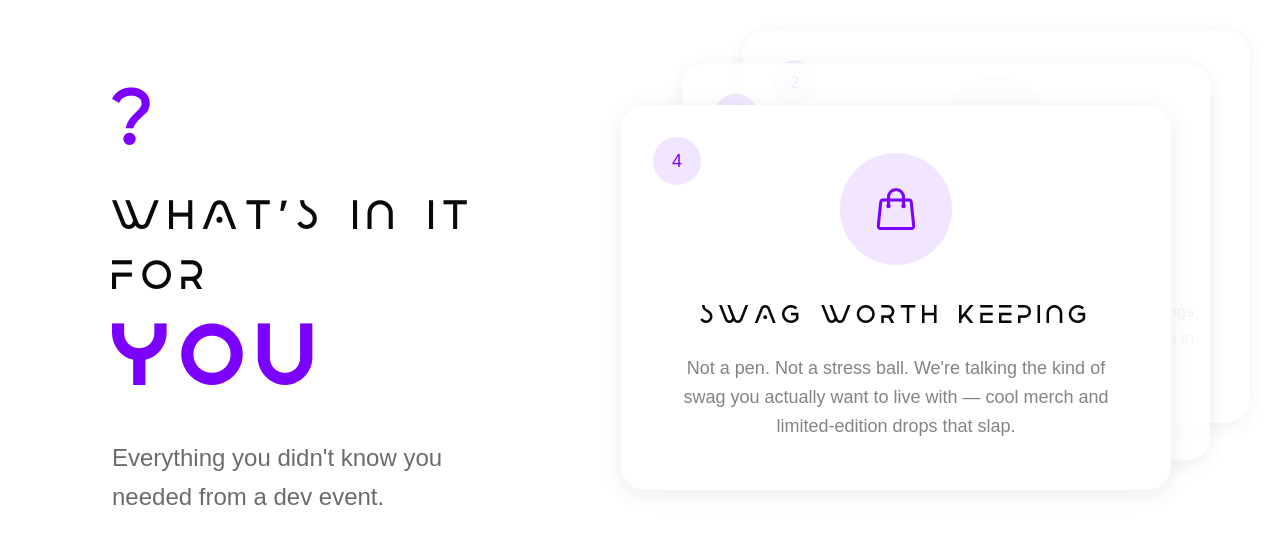
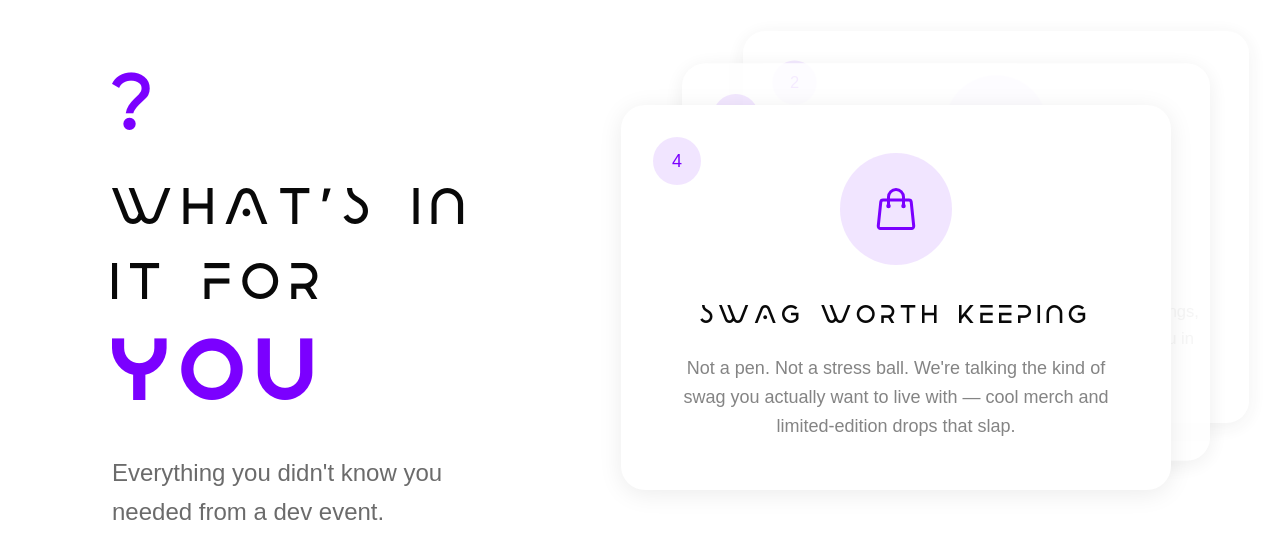
Before and after one commit to GDGBabcockUniversity/orbit, a React (Vite) app: page / in a window 1280 px wide. Shown: the part 903-1462 px from the top of the page. Built offline with nearby package versions, Linux system fonts and the light colour scheme; a web font is replaced by a local one.

Commit message:
feat: add xl font size to whats-in-it heading

```diff
--- a/src/components/whats-in-it.tsx
+++ b/src/components/whats-in-it.tsx
@@ -182,7 +182,7 @@ const DesktopDeck = () => {
           <div className="text-primary text-7xl lg:text-8xl font-rosnoc mb-4">
             ?
           </div>
-          <h2 className="font-rosnoc uppercase tracking-[0.08em] text-background text-4xl lg:text-5xl leading-tight">
+          <h2 className="font-rosnoc uppercase tracking-[0.08em] text-background text-4xl lg:text-5xl xl:text-6xl leading-tight">
             WHAT'S IN IT FOR
           </h2>
           <span className="block font-rosnoc uppercase text-primary text-7xl lg:text-8xl tracking-[0.06em] font-bold mt-2">
```
